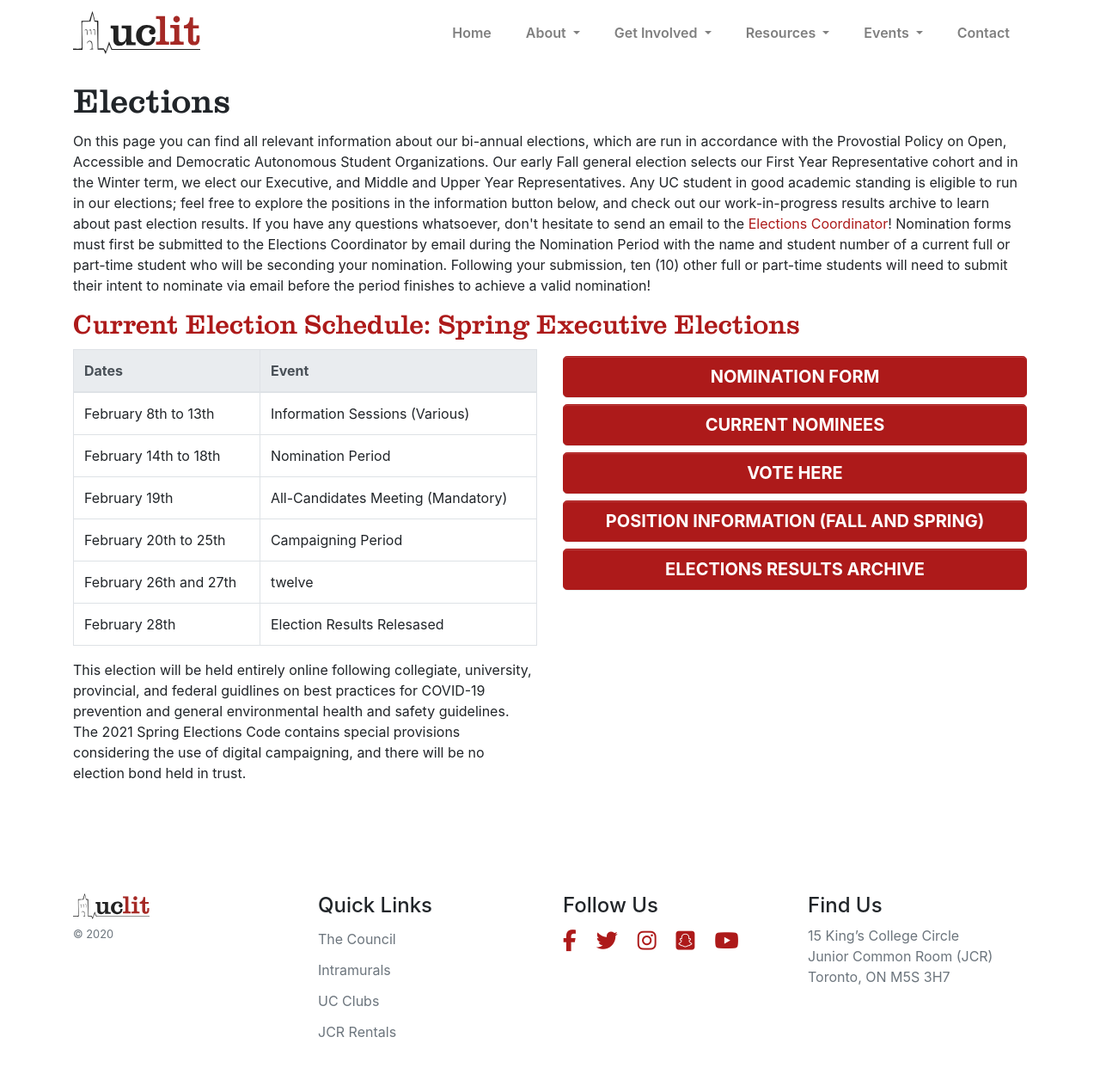
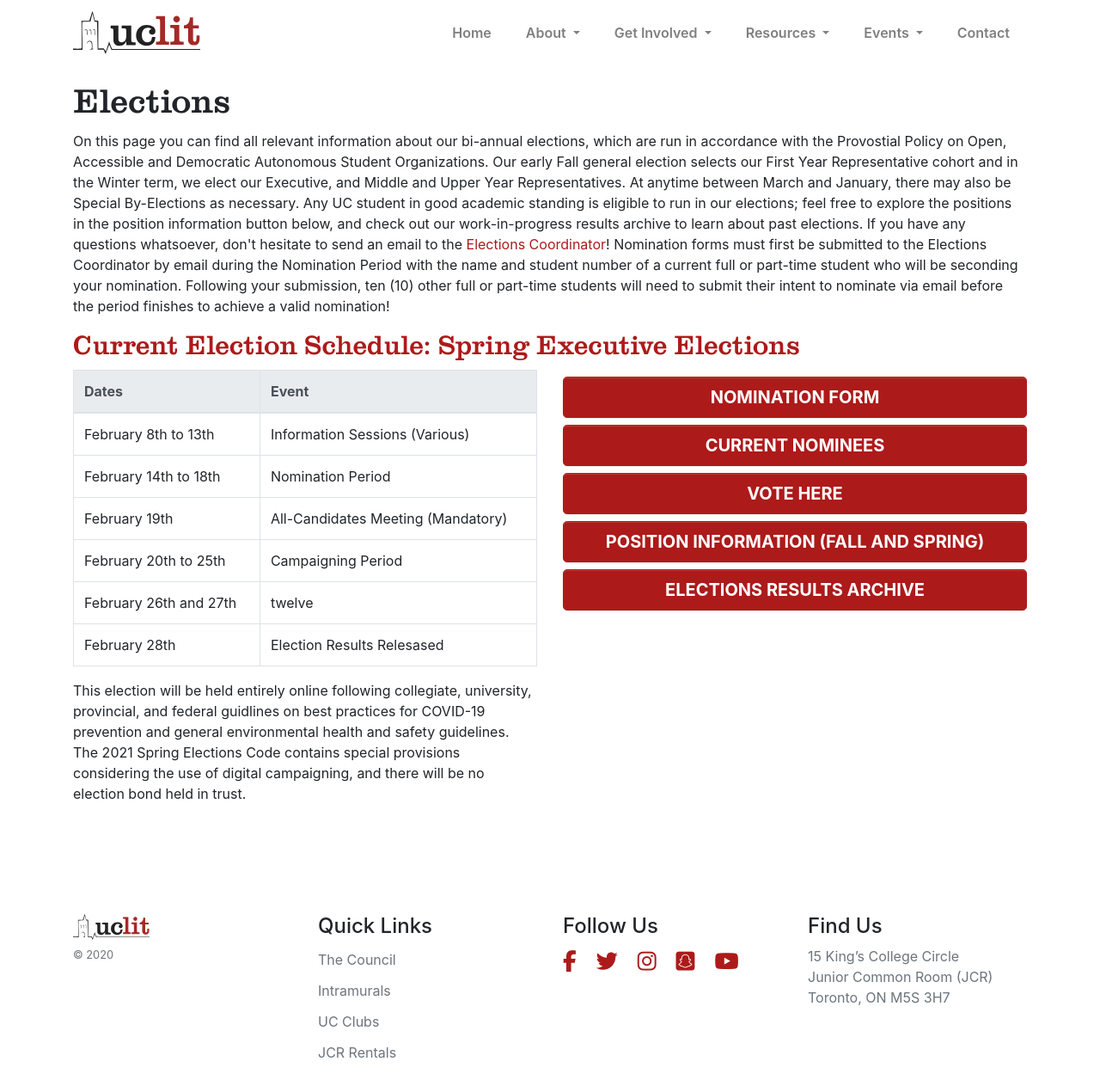
Before and after one commit to uclit-webmaster/uclit-site, a Jekyll site: the page built from get-involved/elections.html, in a window 1280 px wide and 1256 px high. Shown: the whole window at 86% size. Built offline with Jekyll 4.4.1, drawn with Linux system fonts in a browser that asks for light colours; nearby versions of some CDN libraries.

Commit message:
Update elections.yml

```diff
--- a/_data/elections.yml
+++ b/_data/elections.yml
@@ -1,6 +1,6 @@
 # https://yaml-multiline.info/ (info about multiline strings in yaml)
 text: |
-  On this page you can find all relevant information about our bi-annual elections, which are run in accordance with the Provostial Policy on Open, Accessible and Democratic Autonomous Student Organizations. Our early Fall general election selects our First Year Representative cohort and in the Winter term, we elect our Executive, and Middle and Upper Year Representatives. Any UC student in good academic standing is eligible to run in our elections; feel free to explore the positions in the information button below, and check out our work-in-progress results archive to learn about past election results. If you have any questions whatsoever, don't hesitate to send an email to the <a href="mailto:elections@uclit.ca">Elections Coordinator</a>!
+  On this page you can find all relevant information about our bi-annual elections, which are run in accordance with the Provostial Policy on Open, Accessible and Democratic Autonomous Student Organizations. Our early Fall general election selects our First Year Representative cohort and in the Winter term, we elect our Executive, and Middle and Upper Year Representatives. At anytime between March and January, there may also be Special By-Elections as necessary. Any UC student in good academic standing is eligible to run in our elections; feel free to explore the positions in the position information button below, and check out our work-in-progress results archive to learn about past elections. If you have any questions whatsoever, don't hesitate to send an email to the <a href="mailto:elections@uclit.ca">Elections Coordinator</a>!
 
   Nomination forms must first be submitted to the Elections Coordinator by email during the Nomination Period with the name and student number of a current full or part-time student who will be seconding your nomination. Following your submission, ten (10) other full or part-time students will need to submit their intent to nominate via email before the period finishes to achieve a valid nomination!
 
```
